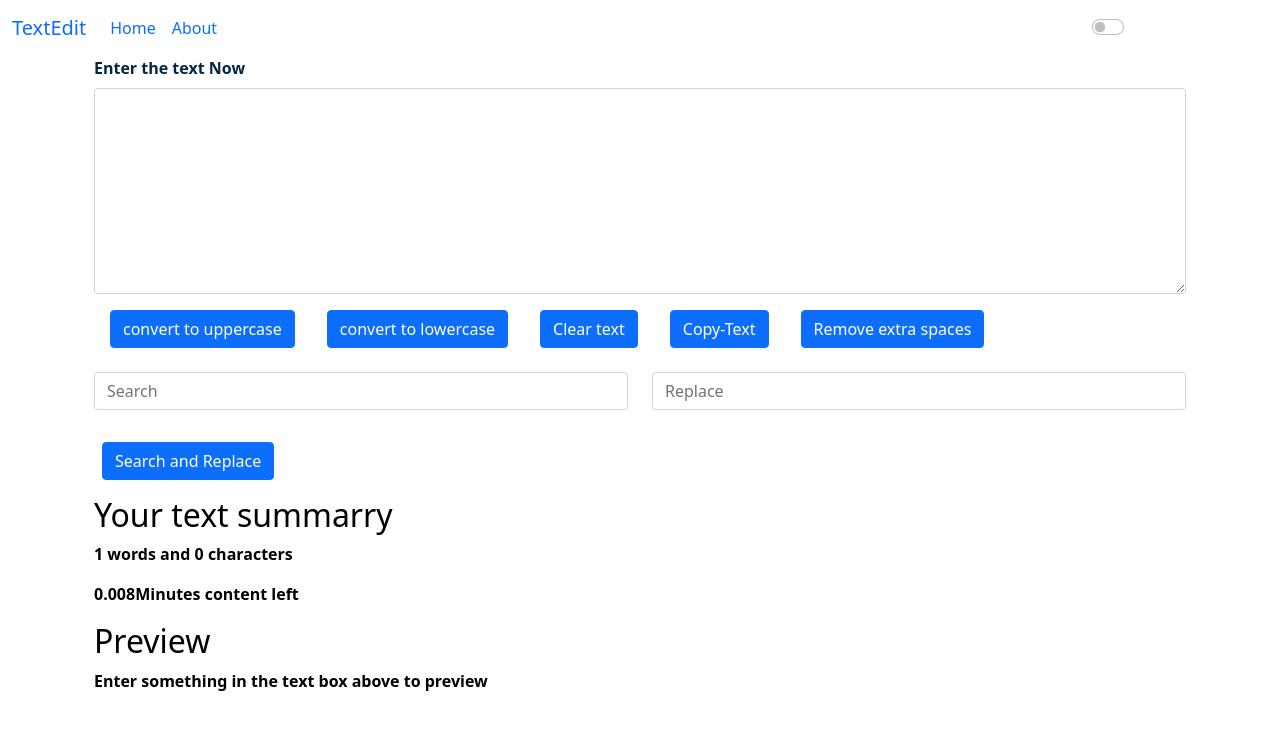
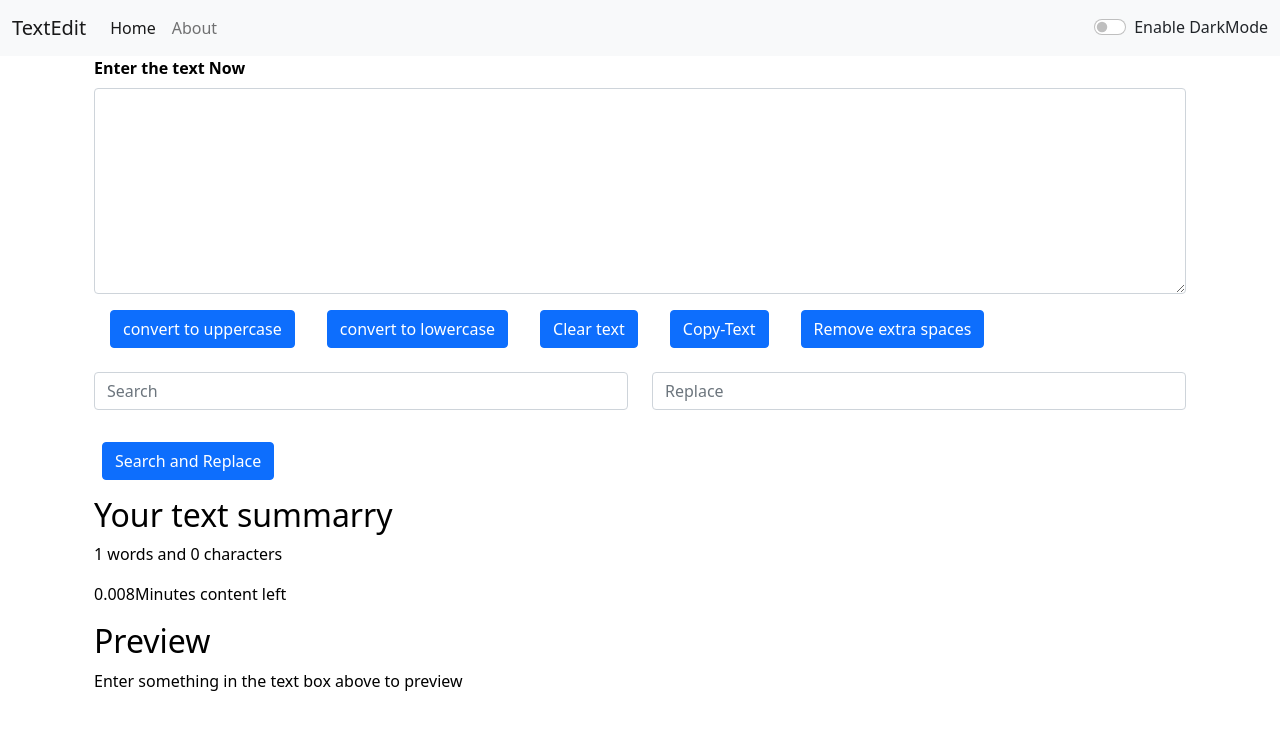
Before and after one commit to DSC-AIT-Pune/Text-Edit, a React (Create React App) app: page / in a window 1280 px wide. Shown: the top 730 px of the page. Built offline with nearby package versions, Linux system fonts and the light colour scheme.

Commit message:
fixed darkmode

```diff
--- a/src/App.js
+++ b/src/App.js
@@ -10,7 +10,7 @@ import TextForm from './components/TextForm';
 
 
 function App() {
-  const [Mode, setMode] = useState('dark');// whether dark mode is enabled or not
+  const [Mode, setMode] = useState('light');// whether dark mode is enabled or not
   const [alert, setAlert] = useState(null)
   const showAlert = (message, type) => {
     setAlert({
@@ -26,7 +26,7 @@ function App() {
   const toggleMode = () => {
     if (Mode === 'light') {
       setMode('dark');
-      document.body.style.backgroundColor = '#042743';
+      document.body.style.backgroundColor = '#181818';
       showAlert(" Dark mode has been enabled", "primary");
       document.title = 'TextEdit-Dark Mode';
 
@@ -44,7 +44,7 @@ function App() {
       <Navbar title="TextEdit" about="About" mode={Mode} toggleMode={toggleMode} />
       <div className="container" my-3  >
         <Alert alert={alert} />
-        <strong><TextForm showAlert={showAlert} heading="Enter the text Now" /></strong>
+        <TextForm showAlert={showAlert} mode={Mode} toggleMode={toggleMode}/>
       </div>
     </>
   );
--- a/src/components/Navbar.js
+++ b/src/components/Navbar.js
@@ -1,8 +1,9 @@
 import React from 'react'
 import PropTypes from 'prop-types'
 export default function Navbar(props) {
+
   return (
-    <nav className={`navbar navbar-expand-lg navbar-${props.Mode} bg-${props.Mode}`}>
+    <nav className={`navbar navbar-expand-lg navbar-${props.mode} bg-${props.mode}`}>
       <div className="container-fluid">
         <a className="navbar-brand" href="/">{props.title}</a>
         <button className="navbar-toggler" type="button" data-bs-toggle="collapse" data-bs-target="#navbarSupportedContent" aria-controls="navbarSupportedContent" aria-expanded="false" aria-label="Toggle navigation">
@@ -17,15 +18,17 @@ export default function Navbar(props) {
               <a className="nav-link" href="/">{props.about}</a>
             </li>
           </ul>
-          <div className={`form-check form-switch text-${props.Mode==='light'?'black':'white'}`}>
+          <div className={`form-check form-switch text-${props.mode==='light'?'dark':'light'}`} >
+
             <input className="form-check-input" onClick={props.toggleMode} type="checkbox" role="switch" id="flexSwitchCheckDefault" />
-            <label className="form-check-label" htmlfor="flexSwitchCheckDefault">Enable LightMode</label>
+            <label className="form-check-label" htmlfor="flexSwitchCheckDefault">Enable DarkMode</label>
           </div>
         </div>
       </div>
     </nav>
   );
 }
+
 // this is not neccesary it will run even without it
 Navbar.propTypes = {
   title: PropTypes.string,
@@ -34,5 +37,4 @@ Navbar.propTypes = {
 
 Navbar.defaultProps = {
   title: "Textutils"
-
 };
--- a/src/components/TextForm.js
+++ b/src/components/TextForm.js
@@ -1,5 +1,8 @@
 import React, { useState } from 'react'
+
 export default function TextForm(props) {
+  console.log(props)
+
   const [text, setText] = useState("");
   const handleUpClick = () => {
     let newText = text.toUpperCase();
@@ -45,9 +48,9 @@ export default function TextForm(props) {
   }
   return (
     <>
-      <div className="container" style={{color: props.Mode==='dark'?'white':'#042743'}}>
+      <div className="container" style={{color: props.mode==='dark'?'white':'black'}}>
         <div className="mb-3">
-          <label for="myBox" className="form-label">{props.heading}</label>
+          <label for="myBox" className="form-label"><b>Enter the text Now</b></label>
           <textarea className="form-control" onChange={handleOnChange} value={text} style={{backgroundColor: props.Mode==='dark'?'grey':'white',color:props.Mode==='dark'?'white':'#042743'}} id="myBox" rows="8"></textarea>
         </div>
         <button className="btn btn-primary mx-3" onClick={handleUpClick}>convert to uppercase</button>
@@ -67,8 +70,8 @@ export default function TextForm(props) {
         <button className="btn btn-primary mx-2 my-2" onClick={finder}>Search and Replace</button>
 
       </div>
-      <div className="container my-2" style={{color: props.Mode==='dark'?'white':'black'}}>
-        <h2>Your text summarry</h2>
+      <div className="container my-2" style={{color: props.mode==='dark'?'white':'black'}}>
+        <h2 >Your text summarry</h2>
         <p> {text.split(" ").length} words and {text.length} characters</p>
         <p>{0.008 * text.split(" ").length}Minutes content left </p>
         <h2>Preview</h2>
--- a/src/index.js
+++ b/src/index.js
@@ -10,7 +10,7 @@ ReactDOM.render(
   </React.StrictMode>,
   document.getElementById('root')
 );
-// my name is nikita malik
+
 
 
 reportWebVitals();
```
